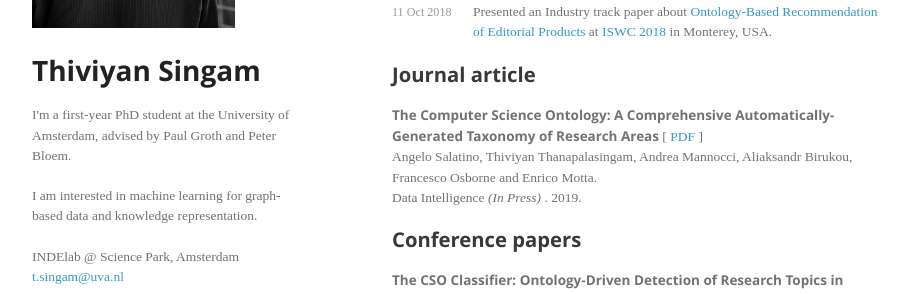
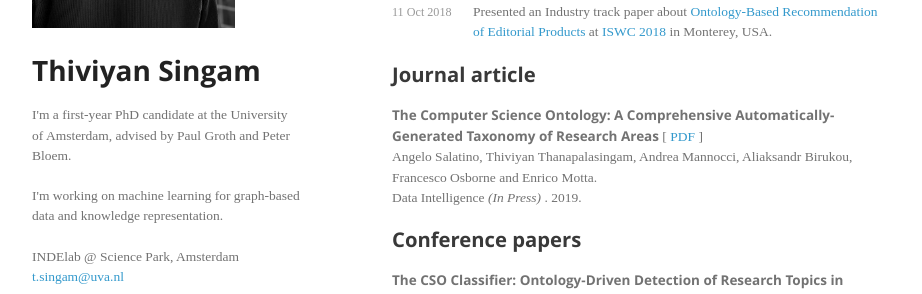
Before and after one commit to thiviyanT/website, a Jekyll site: the page built from index.html, in a window 1280 px wide. Shown: the part 300-594 px from the top of the page, without its empty margins (178-1100 px from the left). Built offline with Jekyll 4.4.1, drawn with Linux system fonts in a browser that asks for light colours; nearby versions of some CDN libraries; some web fonts are replaced; the list of posts is cut into pages by our own code; a style sheet for code colours, icons or effects is not loaded.

Commit message:
Update header.html

```diff
--- a/_includes/header.html
+++ b/_includes/header.html
@@ -1,8 +1,8 @@
 <header>
     <img src="/assets/images/3641.jpg" height="270" alt="Thiviyan Thanapalasingam"><br><br>
     <h1>Thiviyan Singam</h1>
-    <p>I'm a first-year PhD student at the University of Amsterdam, advised by Paul Groth and Peter Bloem.</p>
-    <p>I am interested in machine learning for graph-based data and knowledge representation.</p>
+    <p>I'm a first-year PhD candidate at the University of Amsterdam, advised by Paul Groth and Peter Bloem.</p>
+    <p>I'm working on machine learning for graph-based data and knowledge representation.</p>
 
     <p>INDElab @ Science Park, Amsterdam<br>
     <a href="mailto:t.singam@uva.nl">t.singam@uva.nl</a><br>
```
